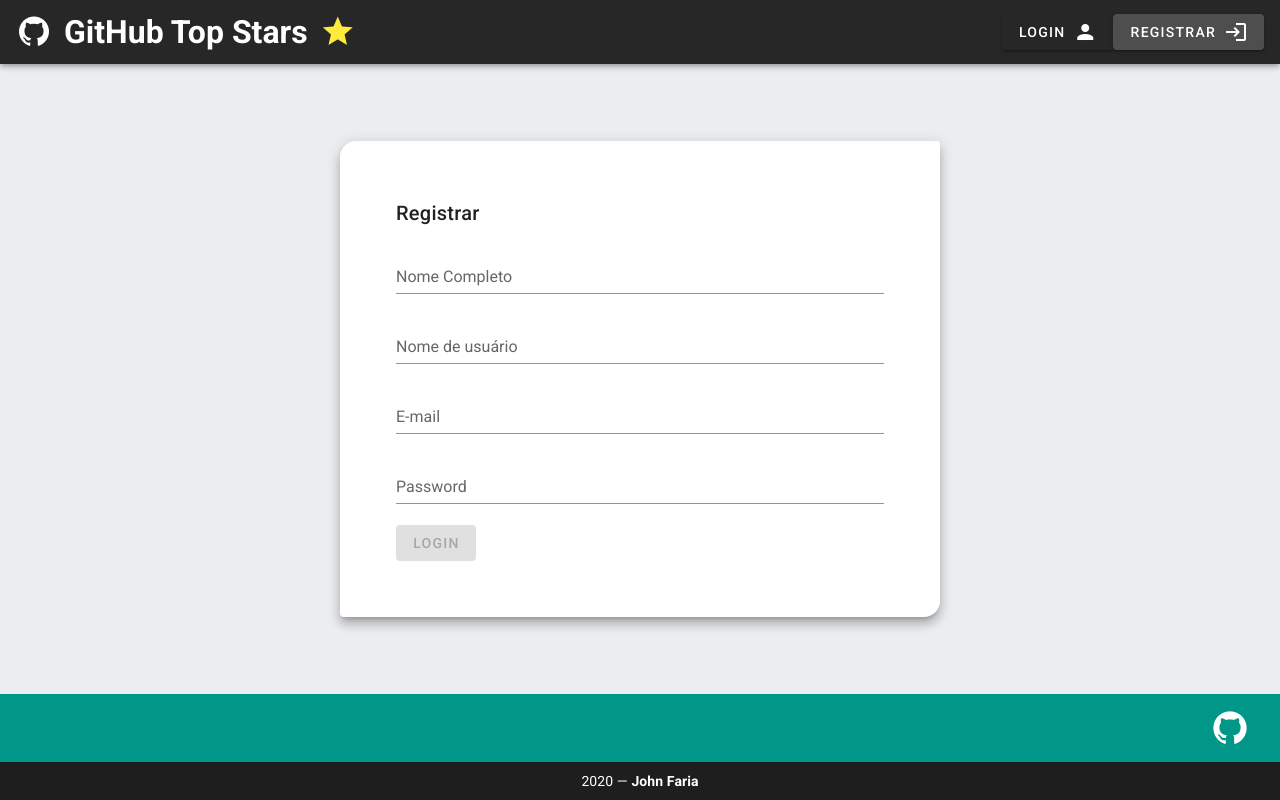
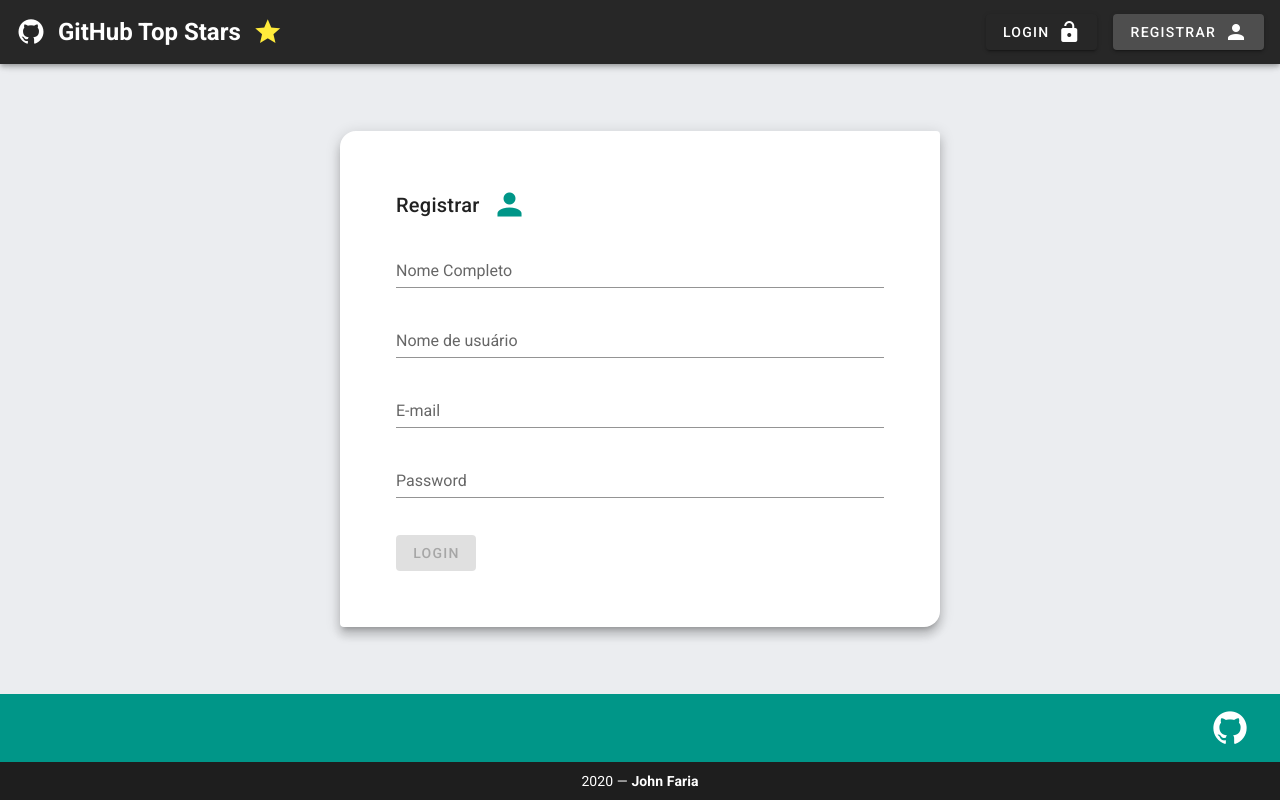
Before and after one commit to johnfaria/vue-front-challenge, a Vue app: page /signup in a window 1280 px wide. Built offline with nearby package versions, Linux system fonts and the light colour scheme.

Commit message:
style: ajustes nos formularios de login, registro e componente footer

```diff
--- a/src/App.vue
+++ b/src/App.vue
@@ -1,27 +1,27 @@
 <template>
   <v-app>
-    <v-app-bar app color="dark" dark>
+    <v-app-bar app dark>
       <div class="d-flex align-center">
-        <v-icon large class="mr-3">mdi-github</v-icon>
-        <h1>GitHub Top Stars</h1>
-        <v-icon large class="ml-3 yellow--text">mdi-star</v-icon>
+        <v-icon size="30px" class="mr-3">mdi-github</v-icon>
+        <h2>GitHub Top Stars</h2>
+        <v-icon size="30px" class="ml-3 yellow--text">mdi-star</v-icon>
       </div>
 
       <v-spacer></v-spacer>
 
       <v-btn v-if="userinfo.token" to="/signin" @click="deleteToken">
-        <span class="mr-2">Logout</span>
+        <span>Logout</span>
         <v-icon>mdi-account</v-icon>
       </v-btn>
 
       <v-btn v-else to="/signin">
-        <span class="mr-2">Login</span>
-        <v-icon>mdi-account</v-icon>
+        <span>Login</span>
+        <v-icon class="ml-2" medium>mdi-lock-open</v-icon>
       </v-btn>
 
-      <v-btn to="/signup">
-        <span class="mr-2">Registrar</span>
-        <v-icon>mdi-login</v-icon>
+      <v-btn class="ml-4" to="/signup">
+        <span>Registrar</span>
+        <v-icon class="ml-2">mdi-account</v-icon>
       </v-btn>
     </v-app-bar>
 
--- a/src/utils/languages.json
+++ b/src/utils/languages.json
@@ -3,7 +3,6 @@
   "Python",
   "Java",
   "Go",
-  "C++",
   "Ruby",
   "TypeScript",
   "PHP",
@@ -26,6 +25,7 @@
   "Lua",
   "Clojure",
   "Emacs Lisp",
+  "C++",
   "Haskell",
   "Vim script",
   "OCaml",
--- a/src/views/SignIn.vue
+++ b/src/views/SignIn.vue
@@ -2,7 +2,9 @@
   <v-container fill-height>
     <v-row justify="center">
       <v-card class="pa-10" elevation="8" shaped width="600px">
-        <v-card-title>Login</v-card-title>
+        <v-card-title
+          >Login <v-icon large class="ml-3 teal--text">mdi-lock-open</v-icon>
+        </v-card-title>
         <v-card-text>
           <validation-observer ref="observer" v-slot="{ invalid }">
             <form @submit.prevent="submit">
@@ -32,7 +34,7 @@
                   :type="'password'"
                 ></v-text-field>
               </validation-provider>
-              <v-btn type="submit" :disabled="invalid">
+              <v-btn class="mt-4 mr-3" type="submit" :disabled="invalid">
                 submit
               </v-btn>
               <span class="red--text" v-if="loginError"
--- a/src/views/SignUp.vue
+++ b/src/views/SignUp.vue
@@ -2,7 +2,12 @@
   <v-container fill-height>
     <v-row justify="center">
       <v-card class="pa-10" elevation="8" shaped width="600">
-        <v-card-title>Registrar</v-card-title>
+        <v-card-title
+          >Registrar
+          <v-icon large class="ml-3 teal--text"
+            >mdi-account</v-icon
+          ></v-card-title
+        >
         <v-card-text>
           <validation-observer ref="observer" v-slot="{ invalid }">
             <form @submit.prevent="submit">
@@ -58,7 +63,7 @@
                   :type="'password'"
                 ></v-text-field>
               </validation-provider>
-              <v-btn class="mr-4" type="submit" :disabled="invalid">
+              <v-btn class="mt-4 mr-3" type="submit" :disabled="invalid">
                 Login
               </v-btn>
             </form>
```
Also changed, not shown: src/components/Footer.vue (line endings or trailing spaces).
